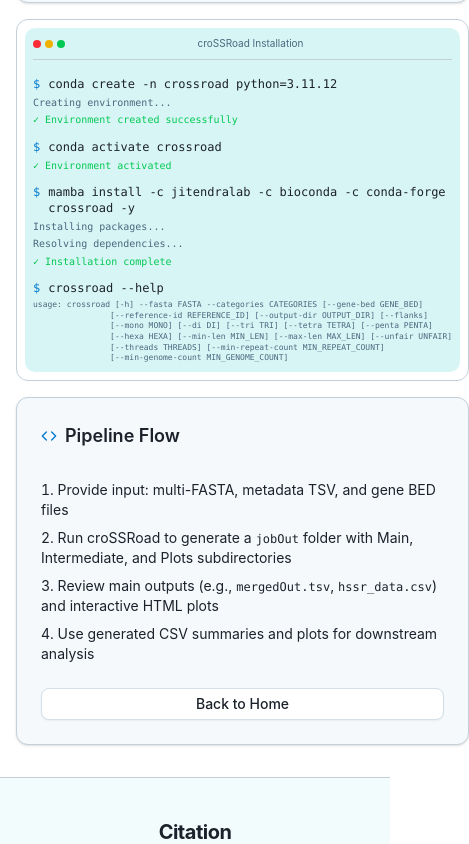
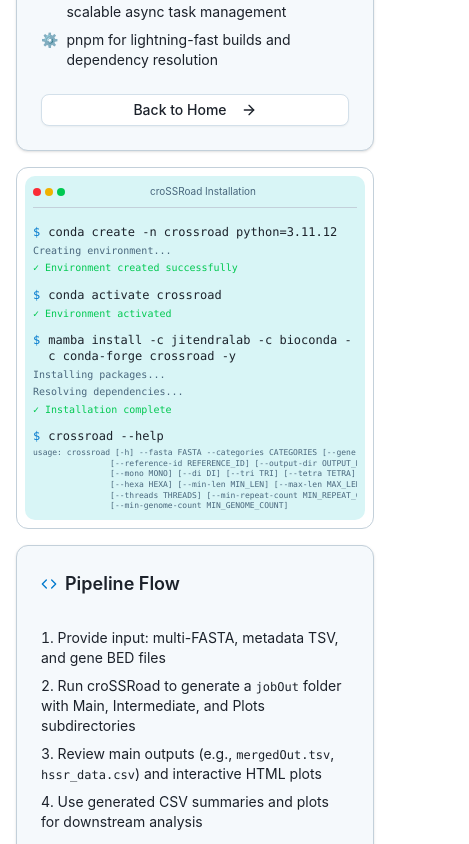
Before and after one commit to pranjalpruthi/crossroadnew, a React (Vite) app: page /about in a window 390 px wide. Shown: the part 1117-1961 px from the top of the page, 469 px wide, since content can reach past the window. Built offline with nearby package versions, Linux system fonts and the light colour scheme.

Commit message:
⚡ Update

```diff
--- a/src/routes/about/index.tsx
+++ b/src/routes/about/index.tsx
@@ -25,13 +25,13 @@ function AboutPage() {
   }
 
   return (
-    <div className="relative min-h-screen">
+    <div className="relative min-h-screen overflow-x-hidden">
       {/* Background gradient */}
       <div className="absolute inset-0 -z-10 overflow-hidden">
         <div className="absolute inset-0 bg-[radial-gradient(circle_at_30%_40%,rgba(var(--primary-rgb),0.08),transparent_50%),radial-gradient(circle_at_70%_70%,rgba(var(--primary-rgb),0.05),transparent_50%)]" />
       </div>
 
-      <div className="container mx-auto py-8 sm:py-12 md:py-16 lg:py-20 space-y-6 sm:space-y-8 md:space-y-12 lg:space-y-16 px-4 sm:px-6"> {/* Adjusted space-y */}
+      <div className="container mx-auto pt-20 pb-8 sm:py-12 md:py-16 lg:py-20 space-y-6 sm:space-y-8 md:space-y-12 lg:space-y-16 px-4 sm:px-6 max-w-full"> {/* Adjusted space-y */}
         <motion.div
           initial={{ opacity: 0, y: 20 }}
           animate={{ opacity: 1, y: 0 }}
@@ -44,7 +44,7 @@ function AboutPage() {
           </p>
         </motion.div>
 
-        <div className="grid gap-4 sm:gap-6 lg:gap-8 lg:grid-cols-2"> {/* Adjusted grid gap */}
+        <div className="grid gap-4 sm:gap-6 lg:gap-8 grid-cols-1 lg:grid-cols-2"> {/* Modified to single column on mobile */}
           <motion.div
             variants={container}
             initial="hidden"
@@ -195,7 +195,7 @@ function AboutPage() {
                     <span>crossroad --help</span>
                   </div>
                   <div className="text-muted-foreground mt-1">
-                    <pre className="text-[8px] sm:text-xs overflow-auto scrollbar-none">
+                    <pre className="text-[8px] sm:text-xs overflow-auto scrollbar-none max-w-full">
 {`usage: crossroad [-h] --fasta FASTA --categories CATEGORIES [--gene-bed GENE_BED]
                 [--reference-id REFERENCE_ID] [--output-dir OUTPUT_DIR] [--flanks]
                 [--mono MONO] [--di DI] [--tri TRI] [--tetra TETRA] [--penta PENTA]
--- a/src/routes/index.tsx
+++ b/src/routes/index.tsx
@@ -176,7 +176,7 @@ function LandingPage() {
       </div>
 
       {/* Hero Section */}
-      <section className="container relative mx-auto max-w-6xl px-4 sm:px-6 py-12 sm:py-20 md:py-24 lg:py-32 lg:pb-36">
+      <section className="container relative mx-auto max-w-6xl px-4 sm:px-6 pt-20 pb-12 sm:py-20 md:py-24 lg:py-32 lg:pb-36">
         {/* System Status & API Version */}
         <div className="mb-8 flex flex-wrap gap-2 items-center">
           <ApiStatusBadge />
```
